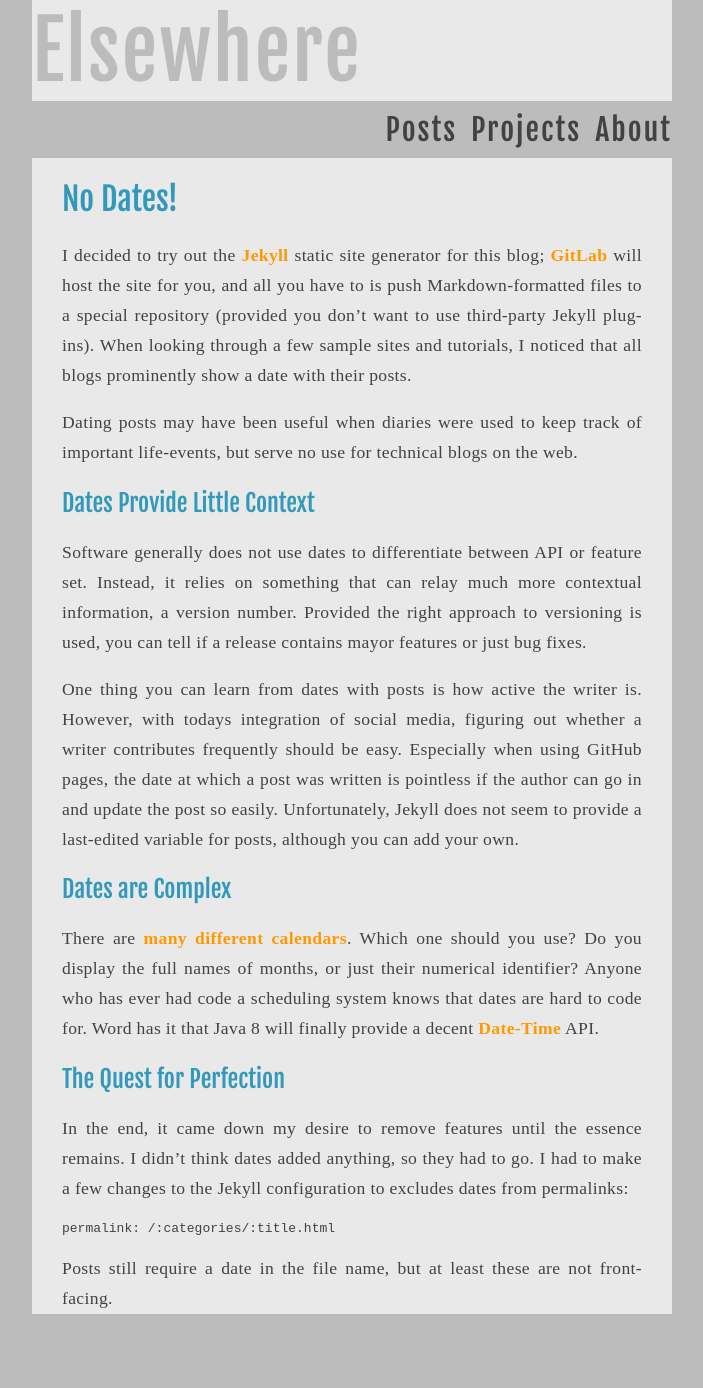
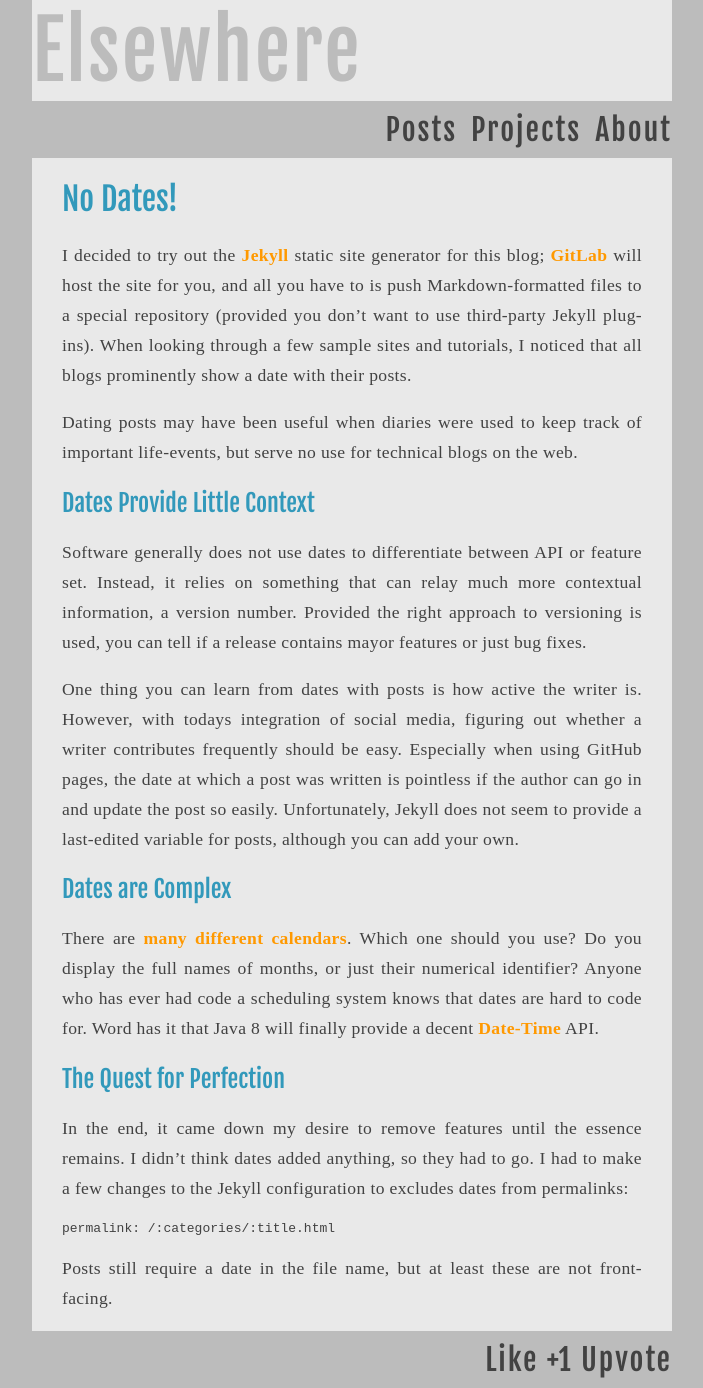
Before and after one commit to ElsewhereGames/elsewheregames.github.io, a Jekyll site: the page built from _posts/2013-01-10-no-dates.markdown, in a window 1280 px wide. Shown: the whole page, without its empty margins (288-991 px from the left). Built offline with Jekyll 4.4.1, drawn with Linux system fonts in a browser that asks for light colours; some web fonts are replaced; Markdown is read by kramdown in place of the engine named in the settings; comment, search, counter and statistics services are not loaded; before the commit the page ends 1314 px from its top, so only the background shows below that.

Commit message:
Adds a space for the social media badges menu.

```diff
--- a/_includes/post_template.html
+++ b/_includes/post_template.html
@@ -1,9 +1,17 @@
+<!-- Post -->
+
 <div class="post">
 
-    <h1>{% if post.title %} {{ post.title }} {% else %} {{ page.title }} {% endif %}</h1>
+    <h1>{{ page.title }}</h1>
 
     {{ content }}
 
+</div>
+
+<!-- Social Media -->
+
+<div class="menu">
+    <a href="">Like +1 Upvote</a>
 </div>
 
 <!-- Disqus Comments -->
--- a/_includes/post_template_front_page.html
+++ b/_includes/post_template_front_page.html
@@ -1,12 +1,14 @@
-<h1>{% if post.title %} {{ post.title }} {% else %} {{ page.title }} {% endif %}</h1>
+<!-- Post -->
 
 <div class="post">
+
+    <h1>{{ post.title }}</h1>
 
     {{ content }}
 
 </div>
 
-<!-- Disqus Comments -->
+<!-- Disqus Comments Count -->
 
 <script type="text/javascript">
 /* * * CONFIGURATION VARIABLES: EDIT BEFORE PASTING INTO YOUR WEBPAGE * * */
--- a/styles/styles.css
+++ b/styles/styles.css
@@ -88,12 +88,12 @@
     padding:            0px 30px;
 }
 
-.body .content h1,
-.body .content h2,
-.body .content h3,
-.body .content h4,
-.body .content h5,
-.body .content h6 {
+.body .content .post h1,
+.body .content .post h2,
+.body .content .post h3,
+.body .content .post h4,
+.body .content .post h5,
+.body .content .post h6 {
 
     /* Text */
     font-family:        'Fjalla One';
@@ -102,7 +102,7 @@
 
 }
 
-.body .content p {
+.body .content .post p {
 
     /* Text */
     font-size:          110%;
@@ -112,7 +112,7 @@
 
 }
 
-.body .content a {
+.body .content .post a {
 
     /* Text */
     color:              #ff9900;
```
